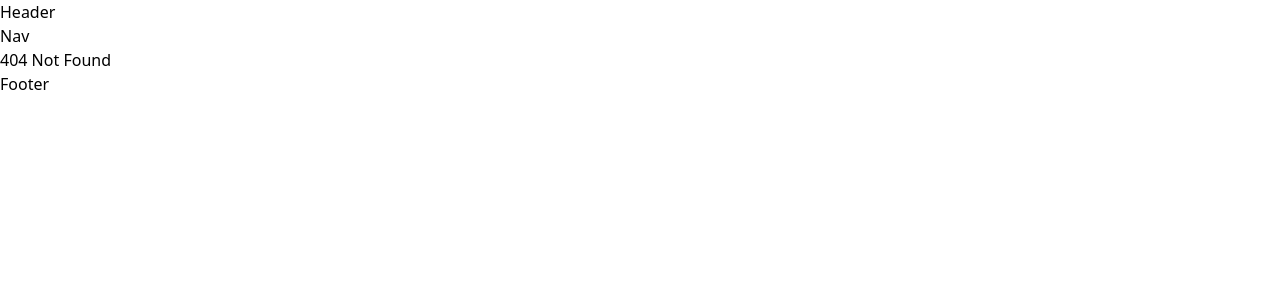
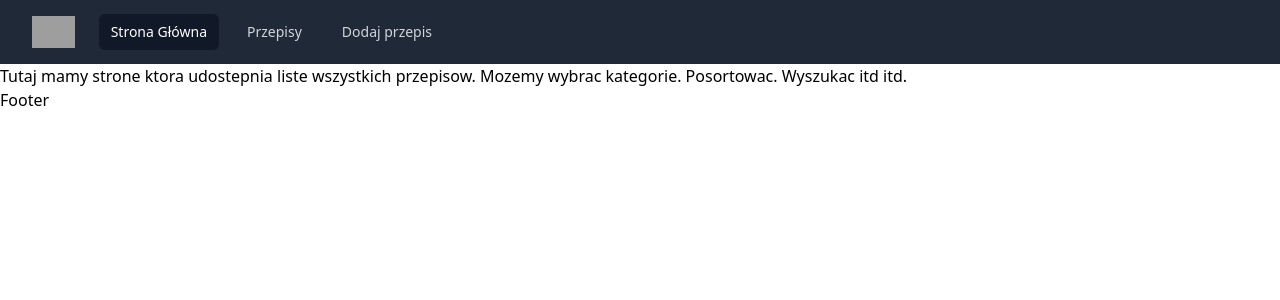
Before and after one commit to JakubLangowski/WmiCookBook, a Vue app in the folder WmiCookBook/ClientApp/: page /recipes in a window 1280 px wide. Before the commit this address had no page. Shown: the top 300 px of the page. Built offline with nearby package versions, Linux system fonts and the light colour scheme; grey boxes are pictures that could not be loaded.

Commit message:
[FEATURE] First draft of navigation bar

```diff
--- a/WmiCookBook/ClientApp/src/views/layout/Nav.vue
+++ b/WmiCookBook/ClientApp/src/views/AddRecipePage.vue
@@ -1,10 +1,12 @@
 <template>
-    <h1>Nav</h1>
+  <div>
+    Tutaj tworzymy przepis
+  </div>
 </template>
 
 <script>
 export default {
-    name: "Nav"
+  name: "AddRecipePage",
 }
 </script>
 
--- a/WmiCookBook/ClientApp/src/views/Home.vue
+++ /dev/null
@@ -1,15 +0,0 @@
-<template>
-    <div>
-        <router-view></router-view>
-    </div>
-</template>
-
-<script>
-export default {
-    name: "Home",
-}
-</script>
-
-<style scoped>
-
-</style>
--- /dev/null
+++ b/WmiCookBook/ClientApp/src/views/HomePage.vue
@@ -0,0 +1,15 @@
+<template>
+    <div>
+      Tutaj mamy landing - jakieś losowe przepisy -  popularne, niedawno dodane itd...
+    </div>
+</template>
+
+<script>
+export default {
+    name: "HomePage",
+}
+</script>
+
+<style scoped>
+
+</style>
--- /dev/null
+++ b/WmiCookBook/ClientApp/src/views/RecipesPage.vue
@@ -0,0 +1,17 @@
+<template>
+  <div>
+    Tutaj mamy strone ktora udostepnia liste wszystkich przepisow.
+    Mozemy wybrac kategorie. Posortowac.
+    Wyszukac itd itd.
+  </div>
+</template>
+
+<script>
+export default {
+  name: "RecipesPage",
+}
+</script>
+
+<style scoped>
+
+</style>
--- a/WmiCookBook/ClientApp/src/views/layout/App.vue
+++ b/WmiCookBook/ClientApp/src/views/layout/App.vue
@@ -7,8 +7,8 @@
 </template>
 
 <script>
-import Header from "@/views/layout/Header";
-import Footer from "@/views/layout/Footer";
+import Header from "@/views/layout/Header/Header";
+import Footer from "@/views/layout/Footer/Footer";
 export default {
     name: "App",
     components: {
--- a/WmiCookBook/ClientApp/src/views/layout/Header.vue
+++ /dev/null
@@ -1,18 +0,0 @@
-<template>
-    <header>
-        <h1>Header</h1>
-        <Nav />
-    </header>
-</template>
-
-<script>
-import Nav from "@/views/layout/Nav";
-export default {
-    name: "Header",
-    components: {Nav}
-}
-</script>
-
-<style scoped>
-
-</style>
--- /dev/null
+++ b/WmiCookBook/ClientApp/src/views/layout/Header/Header.vue
@@ -0,0 +1,19 @@
+<template>
+  <header>
+    <Nav></Nav>
+  </header>
+</template>
+
+<script>
+
+
+import Nav from "@/views/layout/Header/Nav/Nav";
+export default {
+  name: "Header",
+  components: {Nav},
+}
+</script>
+
+<style scoped>
+
+</style>
--- /dev/null
+++ b/WmiCookBook/ClientApp/src/views/layout/Header/Nav/Nav.vue
@@ -0,0 +1,105 @@
+<template>
+  <nav>
+    <nav class="bg-gray-800">
+      <div class="max-w-7xl mx-auto px-2 sm:px-6 lg:px-8">
+        <div class="relative flex items-center justify-between h-16">
+          <div class="absolute inset-y-0 left-0 flex items-center sm:hidden">
+            <!-- Mobile menu button-->
+            <button @click="menuOpened = !menuOpened"
+                    class="inline-flex items-center justify-center p-2 rounded-md text-gray-400 hover:text-white hover:bg-gray-700 focus:outline-none focus:ring-2 focus:ring-inset focus:ring-white"
+                    aria-expanded="false">
+              <span class="sr-only">Open main menu</span>
+              <svg v-show="!menuOpened" class="block h-6 w-6" xmlns="http://www.w3.org/2000/svg" fill="none"
+                   viewBox="0 0 24 24" stroke="currentColor" aria-hidden="true">
+                <path stroke-linecap="round" stroke-linejoin="round" stroke-width="2" d="M4 6h16M4 12h16M4 18h16"/>
+              </svg>
+              <svg v-show="menuOpened" class="h-6 w-6" xmlns="http://www.w3.org/2000/svg" fill="none"
+                   viewBox="0 0 24 24" stroke="currentColor" aria-hidden="true">
+                <path stroke-linecap="round" stroke-linejoin="round" stroke-width="2" d="M6 18L18 6M6 6l12 12"/>
+              </svg>
+            </button>
+          </div>
+
+          <div class="flex-1 flex items-center justify-center sm:items-stretch sm:justify-start">
+            <div class="flex-shrink-0 flex items-center">
+              <img class="block lg:hidden h-8 w-auto"
+                   src="https://tailwindui.com/img/logos/workflow-mark-indigo-500.svg" alt="Workflow">
+              <img class="hidden lg:block h-8 w-auto"
+                   src="https://tailwindui.com/img/logos/workflow-logo-indigo-500-mark-white-text.svg" alt="Workflow">
+            </div>
+            <div class="hidden sm:block sm:ml-6">
+              <div class="flex space-x-4">
+                <!-- Current: "bg-gray-900 text-white", Default: "text-gray-300 hover:bg-gray-700 hover:text-white" -->
+                <router-link
+                    class="bg-gray-900 text-white px-3 py-2 rounded-md text-sm font-medium"
+                    to="/home"
+                >
+                  Strona Główna
+                </router-link>
+
+                <router-link
+                    class="text-gray-300 hover:bg-gray-700 hover:text-white px-3 py-2 rounded-md text-sm font-medium"
+                    to="/recipes"
+                >
+                  Przepisy
+                </router-link>
+
+                <router-link
+                    class="text-gray-300 hover:bg-gray-700 hover:text-white px-3 py-2 rounded-md text-sm font-medium"
+                    to="/addRecipe"
+                >
+                  Dodaj przepis
+                </router-link>
+
+              </div>
+            </div>
+          </div>
+        </div>
+      </div>
+
+      <!--
+        Mobile menu, toggle classes based on menu state.
+
+        Menu open: "block", Menu closed: "hidden"
+      -->
+      <div v-show="menuOpened" class="sm:hidden">
+        <div class="px-2 pt-2 pb-3 space-y-1">
+          <!-- Current: "bg-gray-900 text-white", Default: "text-gray-300 hover:bg-gray-700 hover:text-white" -->
+          <router-link
+              class="bg-gray-900 text-white block px-3 py-2 rounded-md text-base font-medium"
+              to="/home"
+          >
+            Strona Główna
+          </router-link>
+
+          <router-link
+              class="text-gray-300 hover:bg-gray-700 hover:text-white block px-3 py-2 rounded-md text-base font-medium"
+              to="/recipes"
+          >
+            Przepisy
+          </router-link>
+
+          <router-link
+              class="text-gray-300 hover:bg-gray-700 hover:text-white block px-3 py-2 rounded-md text-base font-medium"
+              to="/addRecipe"
+          >
+            Dodaj Przepis
+          </router-link>
+        </div>
+      </div>
+    </nav>
+  </nav>
+</template>
+
+<script>
+export default {
+  name: "Nav",
+  data: () => ({
+    menuOpened: false,
+  })
+}
+</script>
+
+<style scoped>
+
+</style>
```
Also changed, not shown: WmiCookBook/ClientApp/src/router/index.js (+7 -17 lines), WmiCookBook/ClientApp/src/views/layout/Footer/Footer.vue (renamed from WmiCookBook/ClientApp/src/views/layout/Footer.vue).
